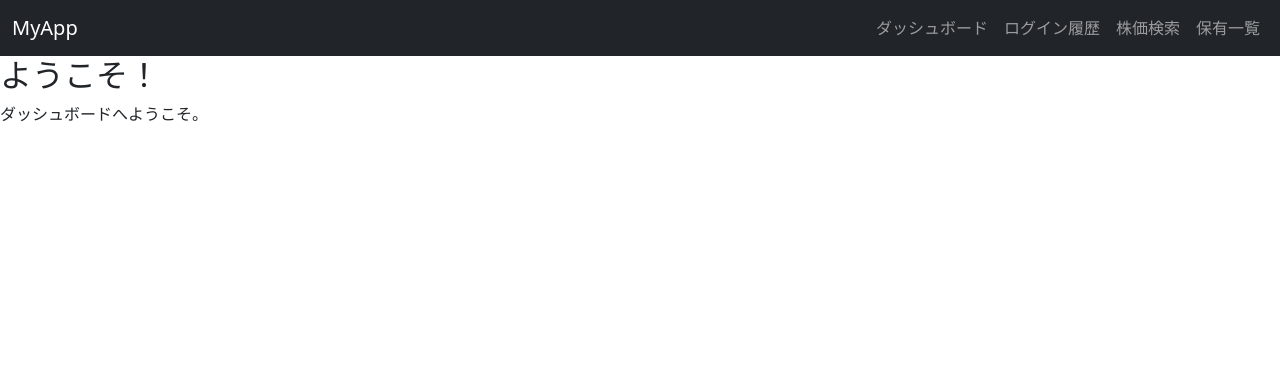
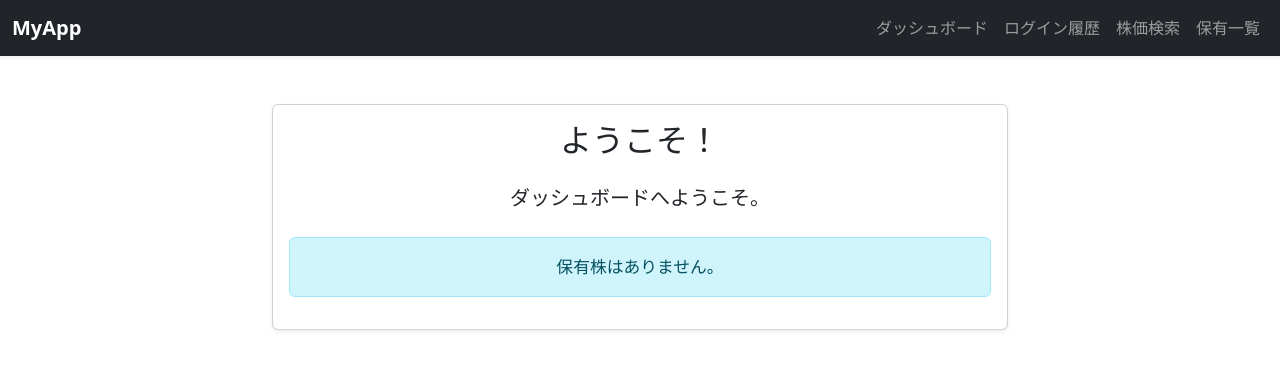
Before and after one commit to sasa233-ta/python_web, a FastAPI app: template app/templates/dashboard.html in a window 1280 px wide. Shown: the top 370 px of the page. Run offline with FastAPI, Linux system fonts and the light colour scheme; the template is opened without the code that fills it, so the values that code supplies are empty; parts of the project's set-up code (start-up, migrations or seed data) failed here and were passed over.

Commit message:
デザインの改善と機能の整理：取引機能の損益計算を修正し、ダッシュボードや保有株一覧のUIをBootstrapを用いて整形。全体的なスタイルを統一し、ユーザー体験を向上。

```diff
--- a/app/static/css/style.css
+++ b/app/static/css/style.css
@@ -1,7 +1,93 @@
 body {
-  font-family: sans-serif;
-  margin: 2rem;
+  font-family: 'Segoe UI', 'Hiragino Sans', 'Meiryo', sans-serif;
+  background: #f8fafc;
+  margin: 0;
+  padding: 0;
 }
-input, button {
-  margin: 5px;
+
+.container {
+  margin-top: 2.5rem;
 }
+
+.card {
+  border-radius: 1rem;
+  box-shadow: 0 2px 12px rgba(0,0,0,0.07);
+}
+
+h2, h3, h4, h5 {
+  font-family: 'Segoe UI', 'Hiragino Sans', 'Meiryo', sans-serif;
+}
+
+input[type="text"], input[type="number"], .form-control {
+  border-radius: 0.5rem;
+  border: 1px solid #ced4da;
+  font-size: 1.1rem;
+  padding: 0.6rem 1rem;
+}
+
+input:focus, .form-control:focus {
+  border-color: #0d6efd;
+  box-shadow: 0 0 0 0.1rem rgba(13,110,253,.15);
+}
+
+button, .btn {
+  border-radius: 0.5rem;
+  font-size: 1.05rem;
+  padding: 0.5rem 1.2rem;
+  transition: background 0.2s;
+}
+
+.btn-primary {
+  background: #0d6efd;
+  border: none;
+}
+
+.btn-primary:hover {
+  background: #0b5ed7;
+}
+
+.btn-success {
+  background: #198754;
+  border: none;
+}
+
+.btn-success:hover {
+  background: #157347;
+}
+
+.list-group-item {
+  border: none;
+  border-bottom: 1px solid #e9ecef;
+  font-size: 1.08rem;
+  background: #fff;
+}
+
+.list-group-item:last-child {
+  border-bottom: none;
+}
+
+.alert {
+  border-radius: 0.5rem;
+  font-size: 1.05rem;
+}
+
+.table {
+  background: #fff;
+  border-radius: 0.5rem;
+  overflow: hidden;
+}
+
+.table th {
+  background: #f1f3f5;
+  font-weight: 500;
+}
+
+.search-highlight {
+  background: #fff3cd;
+  font-weight: bold;
+}
+
+.form-text {
+  color: #6c757d;
+  font-size: 0.98rem;
+}
--- a/app/templates/dashboard.html
+++ b/app/templates/dashboard.html
@@ -1,18 +1,27 @@
 <!DOCTYPE html>
-<html>
+<html lang="ja">
 <head>
+  <meta charset="UTF-8">
+  <meta name="viewport" content="width=device-width, initial-scale=1.0">
   <title>ダッシュボード</title>
+  <link rel="stylesheet" href="https://cdn.jsdelivr.net/npm/bootstrap@5.3.0/dist/css/bootstrap.min.css">
+  <link rel="stylesheet" href="/static/css/style.css">
 </head>
 <body>
   {% include "header.html" %}
-  <h2>ようこそ！</h2>
-  <p>ダッシュボードへようこそ。</p>
-
+  <div class="container mt-5">
+    <div class="row justify-content-center">
+      <div class="col-md-10 col-lg-8">
+        <div class="card shadow-sm">
+          <div class="card-body">
+            <h2 class="mb-4 text-center">ようこそ！</h2>
+            <p class="lead text-center mb-4">ダッシュボードへようこそ。</p>
             {% if holdings and holdings|length > 0 %}
-    <h3>保有株一覧</h3>
-    <p>評価損益合計: <span class="fw-bold">{{ '%.0f'|format(total_pl) }} 円</span></p>
-    <table class="table table-bordered">
-      <thead>
+              <h4 class="mb-3">保有株一覧</h4>
+              <p>評価損益合計: <span class="fw-bold text-success">{{ '%.0f'|format(total_pl) }} 円</span></p>
+              <div class="table-responsive">
+                <table class="table table-bordered align-middle">
+                  <thead class="table-light">
                     <tr>
                       <th>銘柄コード</th>
                       <th>保有株数</th>
@@ -25,16 +34,24 @@
                   <tbody>
                     {% for h in holdings %}
                     <tr>
-          <td>{{ h.symbol }}</td>
+                      <td class="fw-bold">{{ h.symbol }}</td>
                       <td>{{ h.quantity }}</td>
                       <td>{{ '%.2f'|format(h.avg_price) if h.avg_price else '-' }}</td>
                       <td>{{ '%.2f'|format(h.current_price) if h.current_price else '-' }}</td>
-          <td>{% if h.pl is not none %}{{ '%.0f'|format(h.pl) }}{% else %}-{% endif %}</td>
+                      <td>{% if h.pl is not none %}<span class="fw-bold {% if h.pl >= 0 %}text-success{% else %}text-danger{% endif %}">{{ '%.0f'|format(h.pl) }}</span>{% else %}-{% endif %}</td>
                       <td>{{ h.purchased_at.strftime('%Y-%m-%d') if h.purchased_at else '-' }}</td>
                     </tr>
                     {% endfor %}
                   </tbody>
                 </table>
+              </div>
+            {% else %}
+              <div class="alert alert-info text-center mt-4">保有株はありません。</div>
             {% endif %}
+          </div>
+        </div>
+      </div>
+    </div>
+  </div>
 </body>
 </html>
--- a/app/templates/header.html
+++ b/app/templates/header.html
@@ -8,9 +8,9 @@
 </head>
 <body>
 <header>
-  <nav class="navbar navbar-expand-lg navbar-dark bg-dark">
+  <nav class="navbar navbar-expand-lg navbar-dark bg-dark shadow-sm">
     <div class="container-fluid">
-      <a class="navbar-brand" href="/dashboard">MyApp</a>
+      <a class="navbar-brand fw-bold" href="/dashboard">MyApp</a>
       <button class="navbar-toggler" type="button" data-bs-toggle="collapse" data-bs-target="#navbarNav" aria-controls="navbarNav" aria-expanded="false" aria-label="Toggle navigation">
         <span class="navbar-toggler-icon"></span>
       </button>
@@ -35,7 +35,7 @@
           {% endif %}
         </ul>
         {% if request.cookies.username %}
-          <span class="navbar-text ms-3">ようこそ{{ request.cookies.user_id }}：{{ request.cookies.username }}さん</span>
+          <span class="navbar-text ms-3 text-light">ようこそ <span class="fw-bold">{{ request.cookies.username }}</span> さん</span>
         {% endif %}
       </div>
     </div>
--- a/app/templates/login.html
+++ b/app/templates/login.html
@@ -5,6 +5,8 @@
   <title>ログイン</title>
   <meta name="viewport" content="width=device-width, initial-scale=1.0">
   <link rel="stylesheet" href="https://cdn.jsdelivr.net/npm/bootstrap@5.3.0/dist/css/bootstrap.min.css">
+  <link rel="stylesheet" href="/static/css/style.css">
+  <link rel="stylesheet" href="https://cdn.jsdelivr.net/npm/bootstrap-icons@1.10.5/font/bootstrap-icons.css">
 </head>
 <body class="bg-light">
   {% include "header.html" %}
@@ -34,7 +36,6 @@
       </div>
     </div>
   </div>
-  <link rel="stylesheet" href="https://cdn.jsdelivr.net/npm/bootstrap-icons@1.10.5/font/bootstrap-icons.css">
   <script src="https://cdn.jsdelivr.net/npm/bootstrap@5.3.0/dist/js/bootstrap.bundle.min.js"></script>
 </body>
 </html>
--- a/app/templates/register.html
+++ b/app/templates/register.html
@@ -5,6 +5,7 @@
   <title>ユーザー登録</title>
   <meta name="viewport" content="width=device-width, initial-scale=1.0">
   <link rel="stylesheet" href="https://cdn.jsdelivr.net/npm/bootstrap@5.3.0/dist/css/bootstrap.min.css">
+  <link rel="stylesheet" href="/static/css/style.css">
 </head>
 <body class="bg-light">
   {% include "header.html" %}
--- a/app/templates/stock_search.html
+++ b/app/templates/stock_search.html
@@ -5,16 +5,14 @@
     <meta name="viewport" content="width=device-width, initial-scale=1.0">
     <title>株価検索</title>
     <link rel="stylesheet" href="https://cdn.jsdelivr.net/npm/bootstrap@5.3.0/dist/css/bootstrap.min.css">
-    <style>
-      .search-highlight { background: #fff3cd; font-weight: bold; }
-    </style>
+    <link rel="stylesheet" href="/static/css/style.css">
     {% if js_alert %}
       <script>alert("{{ js_alert }}");</script>
     {% endif %}
 </head>
 <body>
   {% include "header.html" %}
-  <div class="container mt-4">
+  <div class="container mt-5">
     <div class="row justify-content-center">
       <div class="col-md-8 col-lg-6">
         <div class="card shadow-sm">
```
Also changed, not shown: app/api/v1/endpoints/trade.py (+4 -4 lines), app/templates/holdings.html (+22 -10 lines). Lines whose indentation alone changed are shown as unchanged.
